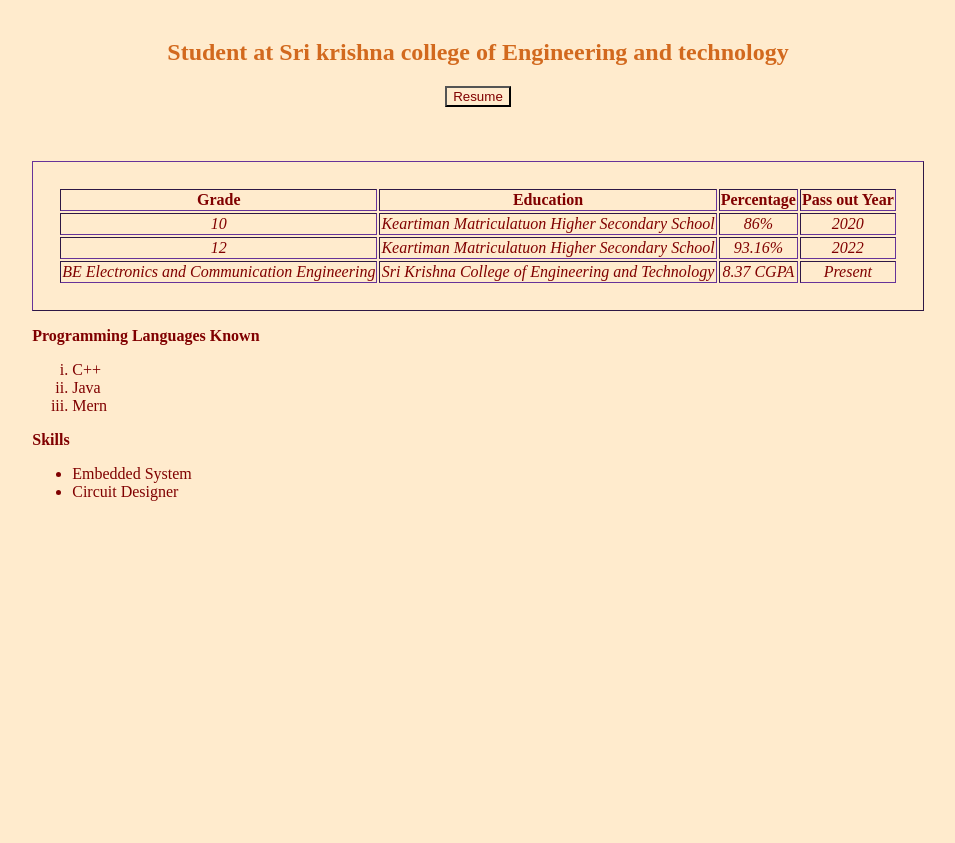
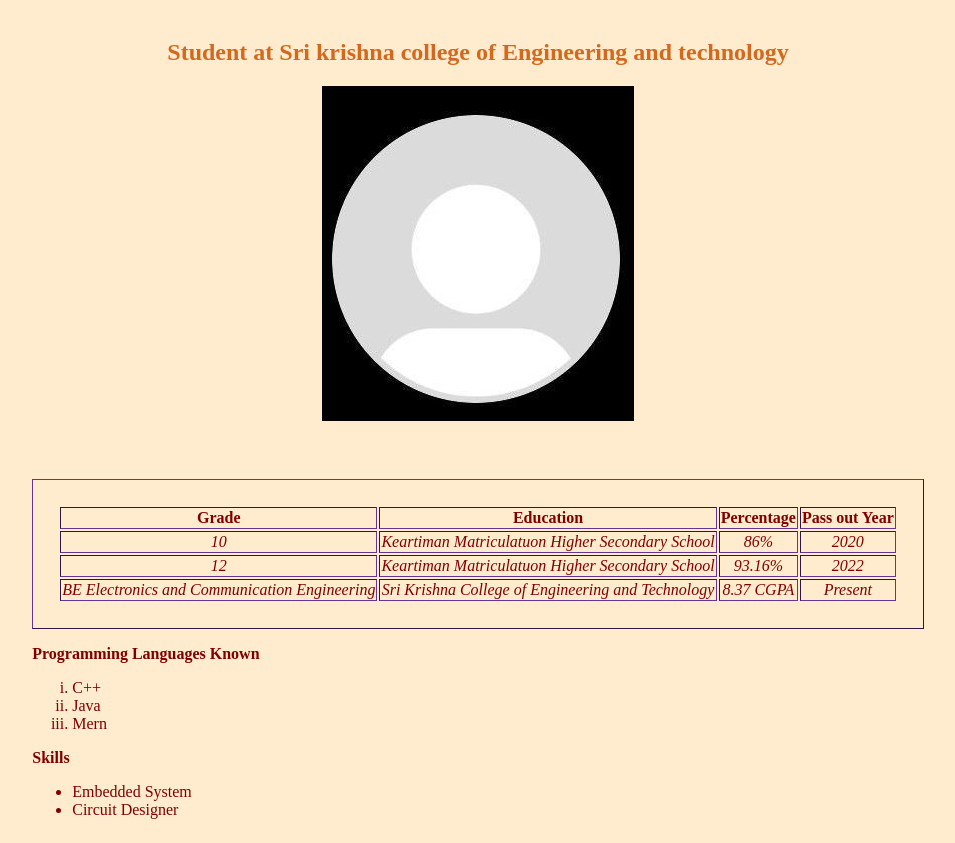
Before and after one commit to Tarun-karrthick-rs/mern_resume, a plain HTML site: page index.html in a window 1280 px wide. Shown: the part 69-912 px from the top of the page, without its empty margins (162-1117 px from the left). Before the commit the page ends 800 px from the top, so only its background shows below. Drawn offline with Linux system fonts and the light colour scheme.

Commit message:
Task-2-completed

```diff
--- a/index.html
+++ b/index.html
@@ -28,7 +28,7 @@
 <body style="align-items: center; display: flex; flex-direction: column;">
     <h1>TARUN KARRTHICK R S</h1>
     <h2 style="color: chocolate;">Student at Sri krishna college of Engineering and technology</h2>
-    <a href="Tarun karrthick Resume.pdf" ><button>Resume</button></a>
+    <a href="Tarun karrthick Resume.pdf" ><img src="no-dp-image_14.jpg"></img></a>
     <br>
     <br>
     <br>
```
Also changed, not shown: no-dp-image_14.jpg (added).
